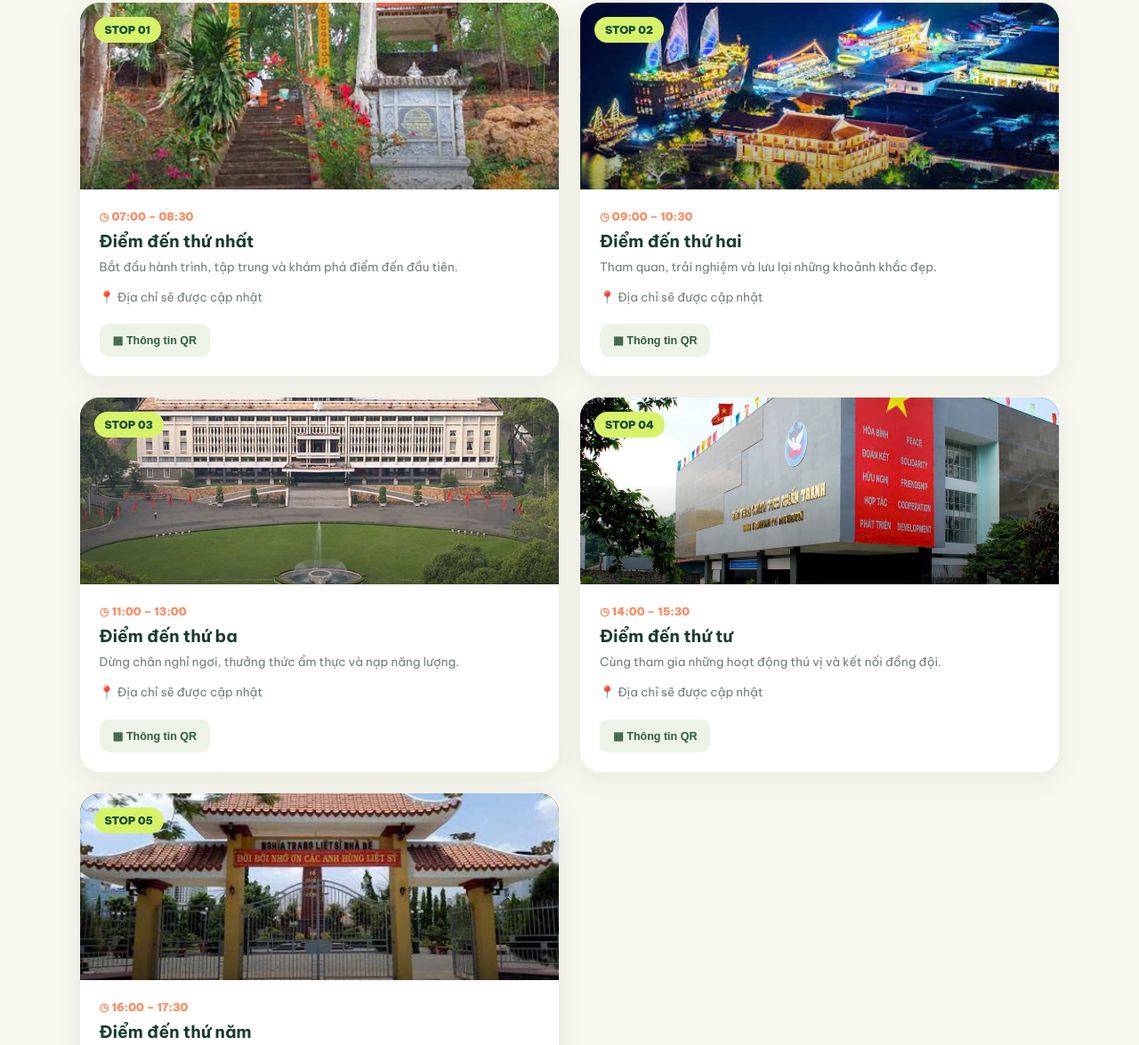
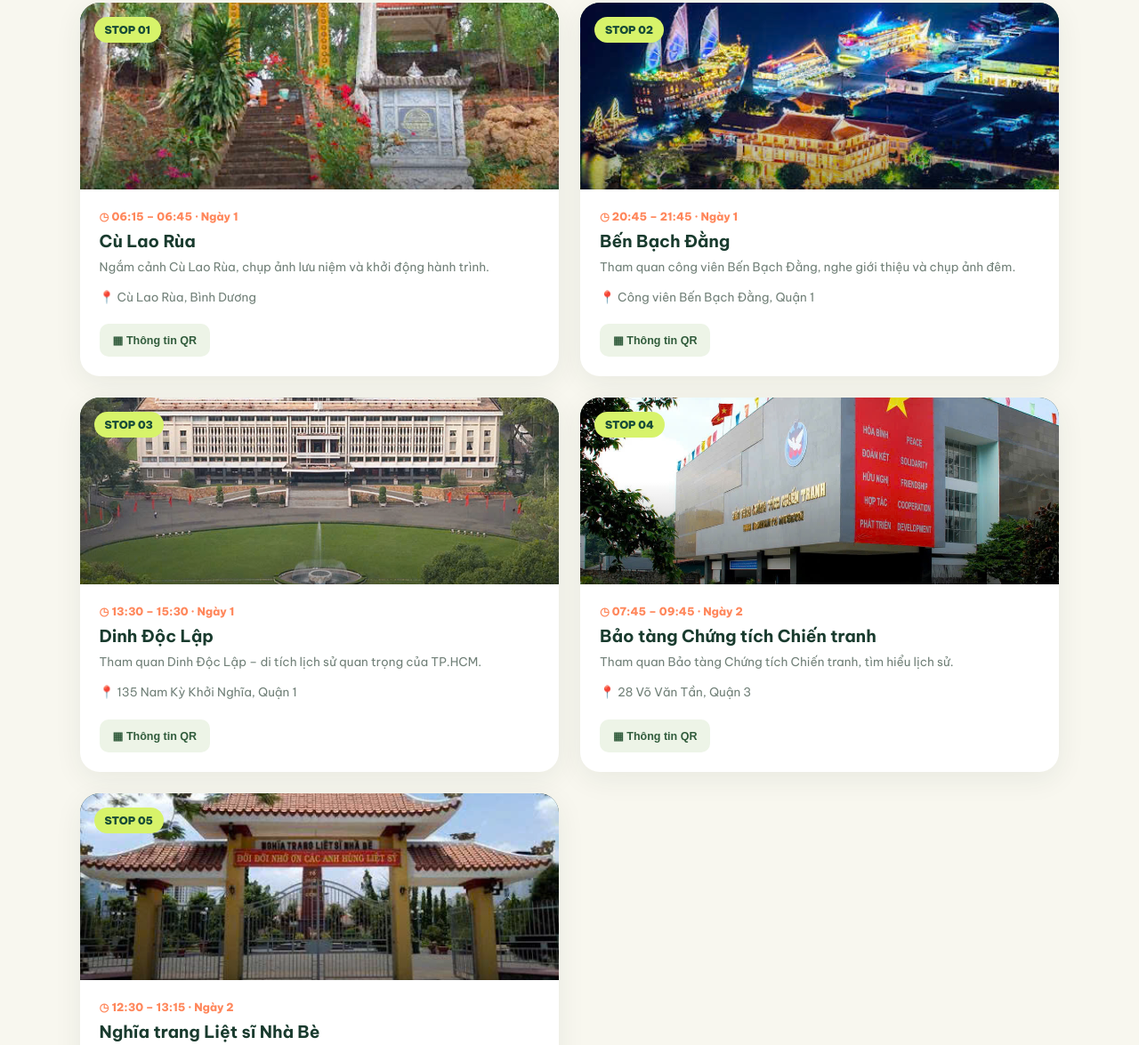
Before and after one commit to DTien1612/hanh-trinh-tham-quan, a plain HTML site: page index.html in a window 1280 px wide. Shown: the part 984-2159 px from the top of the page at 89% size. Drawn offline with Linux system fonts and the light colour scheme.

Commit message:
Cập nhật lịch trình tóm tắt 5 STOP theo bảng đã chốt

```diff
--- a/index.html
+++ b/index.html
@@ -99,11 +99,11 @@ startSlider();document.querySelector('.hero').addEventListener('mouseenter',stop
 const observer=new IntersectionObserver((entries)=>{entries.forEach((entry)=>{if(entry.isIntersecting){const delay=entry.target.classList.contains('stop')?Array.from(entry.target.parentNode.children).indexOf(entry.target)*80:0;setTimeout(()=>entry.target.classList.add('visible'),delay);observer.unobserve(entry.target)}})},{threshold:.12,rootMargin:'0px 0px -30px 0px'});
 document.querySelectorAll('.reveal').forEach(el=>observer.observe(el));
 const places=[
-{name:"Điểm đến thứ nhất",time:"07:00 – 08:30",img:"images/5.jpg",desc:"Bắt đầu hành trình, tập trung và khám phá điểm đến đầu tiên.",address:"Địa chỉ sẽ được cập nhật",map:"",qr:""},
-{name:"Điểm đến thứ hai",time:"09:00 – 10:30",img:"images/3.jpg",desc:"Tham quan, trải nghiệm và lưu lại những khoảnh khắc đẹp.",address:"Địa chỉ sẽ được cập nhật",map:"",qr:""},
-{name:"Điểm đến thứ ba",time:"11:00 – 13:00",img:"images/4.jpg",desc:"Dừng chân nghỉ ngơi, thưởng thức ẩm thực và nạp năng lượng.",address:"Địa chỉ sẽ được cập nhật",map:"",qr:""},
-{name:"Điểm đến thứ tư",time:"14:00 – 15:30",img:"images/2.jpg",desc:"Cùng tham gia những hoạt động thú vị và kết nối đồng đội.",address:"Địa chỉ sẽ được cập nhật",map:"",qr:""},
-{name:"Điểm đến thứ năm",time:"16:00 – 17:30",img:"images/1.jpg",desc:"Điểm dừng cuối cùng, khép lại hành trình với thật nhiều kỷ niệm.",address:"Địa chỉ sẽ được cập nhật",map:"",qr:""}
+{name:"Cù Lao Rùa",time:"06:15 – 06:45 · Ngày 1",img:"images/5.jpg",desc:"Ngắm cảnh Cù Lao Rùa, chụp ảnh lưu niệm và khởi động hành trình.",address:"Cù Lao Rùa, Bình Dương",map:"",qr:""},
+{name:"Bến Bạch Đằng",time:"20:45 – 21:45 · Ngày 1",img:"images/3.jpg",desc:"Tham quan công viên Bến Bạch Đằng, nghe giới thiệu và chụp ảnh đêm.",address:"Công viên Bến Bạch Đằng, Quận 1",map:"",qr:""},
+{name:"Dinh Độc Lập",time:"13:30 – 15:30 · Ngày 1",img:"images/4.jpg",desc:"Tham quan Dinh Độc Lập – di tích lịch sử quan trọng của TP.HCM.",address:"135 Nam Kỳ Khởi Nghĩa, Quận 1",map:"",qr:""},
+{name:"Bảo tàng Chứng tích Chiến tranh",time:"07:45 – 09:45 · Ngày 2",img:"images/2.jpg",desc:"Tham quan Bảo tàng Chứng tích Chiến tranh, tìm hiểu lịch sử.",address:"28 Võ Văn Tần, Quận 3",map:"",qr:""},
+{name:"Nghĩa trang Liệt sĩ Nhà Bè",time:"12:30 – 13:15 · Ngày 2",img:"images/1.jpg",desc:"Viếng nghĩa trang, dâng hương và tưởng niệm các anh hùng liệt sĩ.",address:"Nghĩa trang Liệt sĩ Nhà Bè",map:"",qr:""}
 ];
 const route=document.getElementById('route');
 places.forEach((p,i)=>{const card=document.createElement('article');card.className='stop';card.innerHTML=`<div class="stop-img" style="background-image:url('${p.img}')"><span class="stop-no">STOP 0${i+1}</span></div><div class="stop-body"><div class="time">◷ ${p.time}</div><h3>${p.name}</h3><p>${p.desc}</p><p style="margin-top:10px">📍 ${p.address}</p><div class="stop-foot"><button type="button" class="qr-btn" data-index="${i}">▦ Thông tin QR</button>${p.map?`<a class="map-btn" href="${p.map}" target="_blank" rel="noopener">Xem bản đồ ↗</a>`:''}</div><div class="qr-area" id="qr${i}">${p.qr?`<img src="${p.qr}" width="120" alt="Mã QR" style="border-radius:8px">`:`<div class="qr-placeholder">QR SẼ ĐƯỢC<br>THÊM SAU</div>`}<p>Quét mã QR để xem thông tin địa điểm.</p></div></div>`;route.appendChild(card);observer.observe(card)});
```
